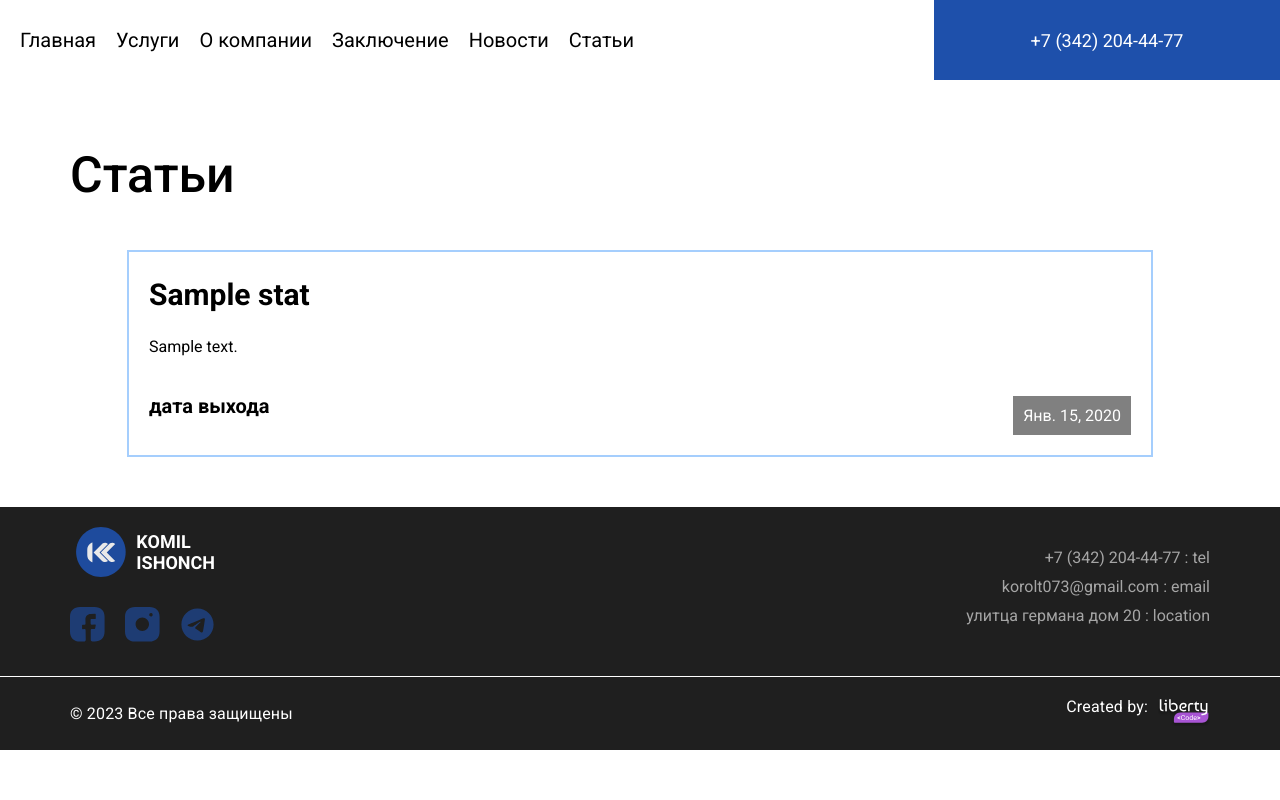
After one commit to Amir01020/audit, a Django app: page /stat in a window 1280 px wide. The commit adds this page. Run offline with Django 3.2, Linux system fonts and the light colour scheme; tables that the repository leaves empty hold one stand-in row (values such as "Sample post").

Commit message:
my_commit_audit

```diff
--- a/main/admin.py
+++ b/main/admin.py
@@ -1,5 +1,6 @@
 from django.contrib import admin
-from .models import My_news,My_project
+from .models import My_news,My_news_project,My_stat
 
 admin.site.register(My_news)
-admin.site.register(My_project)
+admin.site.register(My_news_project)
+admin.site.register(My_stat)
--- a/main/models.py
+++ b/main/models.py
@@ -1,9 +1,9 @@
 from django.db import models
 
 class My_news(models.Model):
-    title = models.CharField('название статьи ', max_length=250)
-    full_text = models.TextField('статья')
-    data = models.DateField('время выхода статьи')
+    title = models.CharField('название новости ', max_length=250)
+    full_text = models.TextField('новость')
+    data = models.DateField('время выхода новости')
 
 
     def __str__(self):
@@ -14,7 +14,7 @@ class My_news(models.Model):
         verbose_name_plural = 'новасти'
 
 
-class My_project(models.Model):
+class My_news_project(models.Model):
     title = models.CharField('СТИР', max_length=250)
     full_text = models.CharField('Аудиторлик ташкилотининг номи', max_length=250)
     data = models.DateField('Реестрга киритиш санаси ')
@@ -29,3 +29,19 @@ class My_project(models.Model):
     class Meta:
         verbose_name = 'проект'
         verbose_name_plural = 'проектЫ'
+
+
+
+
+class My_stat(models.Model):
+    title = models.CharField('название статьи ', max_length=250)
+    full_text = models.TextField('статья')
+    data = models.DateField('время выхода статьи')
+
+
+    def __str__(self):
+        return self.title
+
+    class Meta:
+        verbose_name = 'статья'
+        verbose_name_plural = 'статьи'
--- a/main/templates/main/layout.html
+++ b/main/templates/main/layout.html
@@ -24,9 +24,10 @@
             <ul>
                 <li><a href="{% url 'home' %}" id="urlBurger">Главная</a></li>
                 <li><a href="{% url 'services' %}" id="urlBurger">Услуги</a></li>
-                <li><a href="{% url 'about' %}" id="urlBurger">о компании</a></li>
-                <li><a href="{% url 'project' %}" id="urlBurger">заключение</a></li>
-                <li><a href="{% url 'news' %}" id="urlBurger">статьи</a></li>
+                <li><a href="{% url 'about' %}" id="urlBurger">О компании</a></li>
+                <li><a href="{% url 'project' %}" id="urlBurger">Заключение</a></li>
+                <li><a href="{% url 'news' %}" id="urlBurger">Новости</a></li>
+                <li><a href="{% url 'stat' %}" id="urlBurger">Статьи</a></li>
             </ul>
             <ul>
                 <li><a href="">+7 (342) 204-44-77</a></li>
@@ -54,6 +55,7 @@
                     <a href="{% url 'about' %}">о компании</a>
                     <a href="{% url 'project' %}">заключение</a>
                     <a href="{% url 'news' %}">статьи</a>
+                    <a href="{% url 'stat' %}">статьи</a>
                 </div>
             </div>
         </div>
--- /dev/null
+++ b/main/templates/main/stat.html
@@ -0,0 +1,38 @@
+{% extends 'main/layout.html' %}
+{% load static %}
+
+
+{% block style %}
+<link rel="stylesheet" href="{% static 'scss/newsStyle.css' %}">
+{% endblock %}
+
+{% block title %}Статьи{% endblock %}
+
+{% block content %}
+<section class="newsHome">
+    <div class="cont">
+        <h2 class="textGlav">
+            Статьи
+        </h2>
+        <div class="box">
+
+            {% for item in arr %}
+            <div class="block">
+
+                <h3>
+                    {{item.title}}
+                </h3>
+                <p>
+                    {{item.full_text}}
+                </p>
+
+                <div class="newsText">
+                    <h4>дата выхода</h4>
+                    <p>{{item.data}}</p>
+                </div>
+            </div>
+            {% endfor %}
+        </div>
+    </div>
+</section>
+{% endblock %}
--- a/main/urls.py
+++ b/main/urls.py
@@ -7,4 +7,5 @@ urlpatterns = [
     path('about', views.about, name='about'),
     path('project', views.project, name='project'),
     path('news', views.news, name='news'),
+    path('stat', views.stat, name='stat'),
 ]
--- a/main/views.py
+++ b/main/views.py
@@ -1,5 +1,5 @@
 from django.shortcuts import render
-from .models import My_news,My_project
+from .models import My_news,My_news_project,My_stat
 
 
 
@@ -15,10 +15,15 @@ def about(request):
 
 
 def project(request):
-    arr = My_project.objects.all()
+    arr = My_news_project.objects.all()
     return render(request, 'main/project.html', {"arr":arr})
 
 def news(request):
     arr = My_news.objects.order_by('-data')
 
     return render(request, 'main/news.html', {"arr":arr})
+
+def stat(request):
+    arr = My_stat.objects.order_by('-data')
+
+    return render(request, 'main/stat.html', {"arr":arr})
--- a/static/js/script.js
+++ b/static/js/script.js
@@ -25,6 +25,11 @@ burgerMenu.onclick=()=>{
 
 urlBurger.forEach(i => {
     i.onclick=()=>{
-        burgerMenu.click()
+        setTimeout(() => {
+            burgerMenubloc.classList.remove('burgerActive')
+        }, 200);
+        burgerMenu.src = '/static/img/menu.svg'
+        burgerBox.classList.remove('burgerBox')
+        params = true
     }
 });
```
Also changed, not shown: main/templates/main/index.html (+6 -8 lines), db.sqlite3, main/migrations/0004_auto_20230913_0953.py (added).
